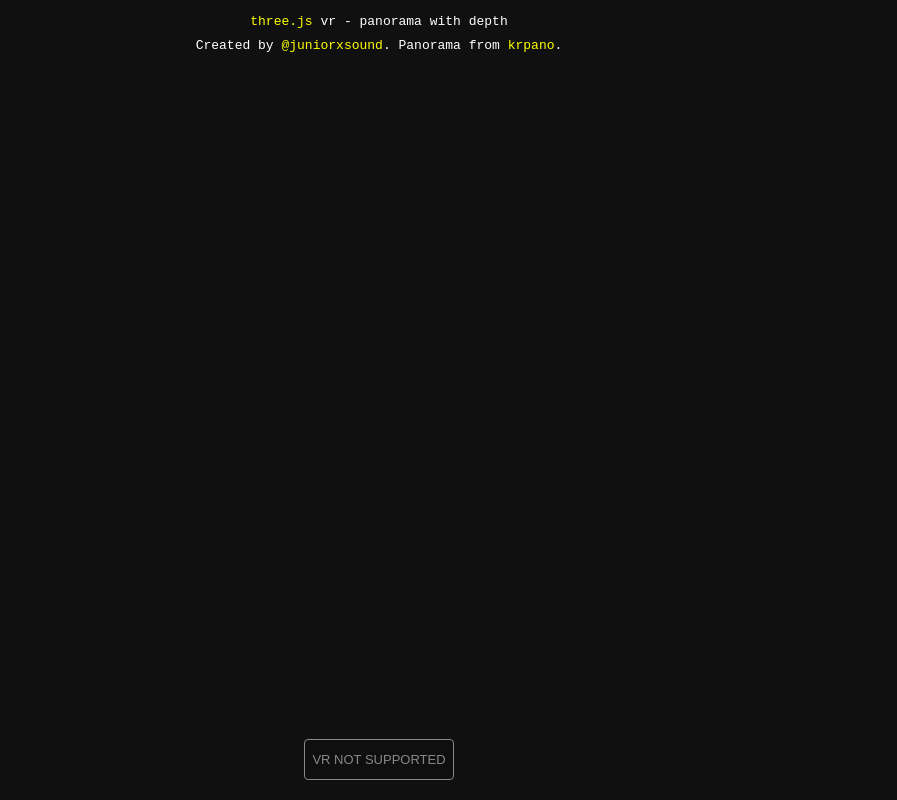
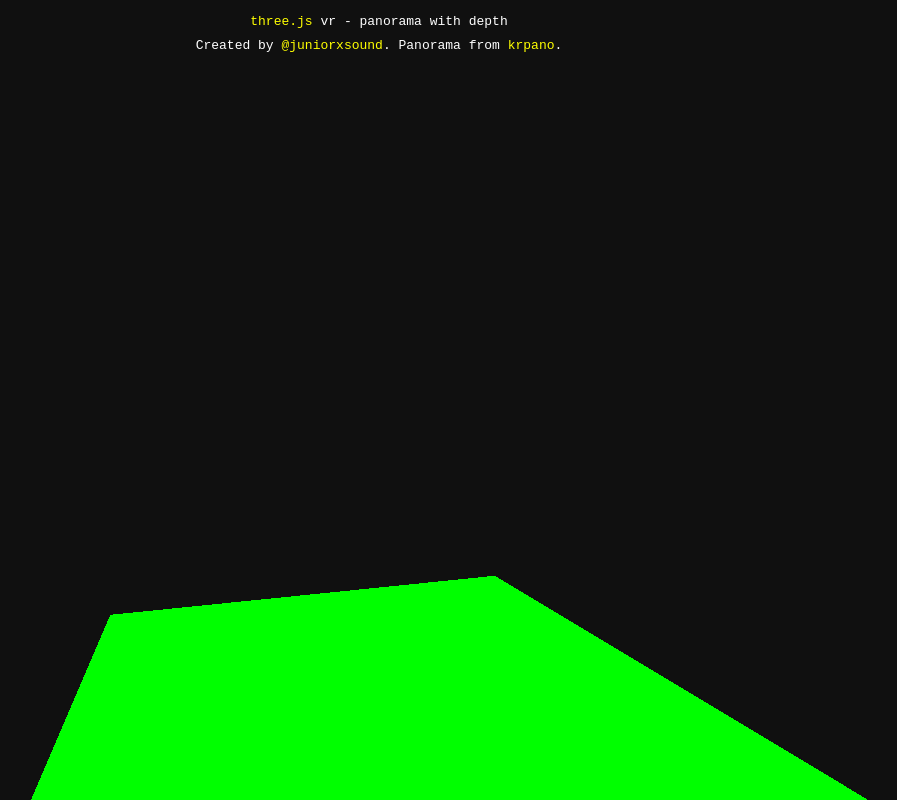
Before and after one commit to SaitejaDharavath/three_vr, a website: page webvr.html in a window 1280 px wide. Shown: the whole page, without its empty margins (261-1158 px from the left). Drawn offline with nearby package versions, Linux system fonts and the light colour scheme.

Commit message:
controls

```diff
--- a/webvr.html
+++ b/webvr.html
@@ -41,7 +41,8 @@
 				camera.position.set(0, 1000, 1000);
 				scene.add( camera );
 
-				const geometry = new THREE.BoxGeometry( 100, 100, 100 );
+
+				const geometry = new THREE.BoxGeometry( 1000, 1000, 1000 );
 				const material = new THREE.MeshBasicMaterial( {color: 0x00ff00} );
 				cube = new THREE.Mesh( geometry, material );
 				// cube.position.x = 200;
@@ -96,6 +97,7 @@
 				renderer.xr.enabled = true;
 				renderer.xr.setReferenceSpaceType( 'local' );
 				container.appendChild( renderer.domElement );
+				controls = new OrbitControls(camera, renderer.domElement)
 
 				document.body.appendChild( VRButton.createButton( renderer ) );
 
```
